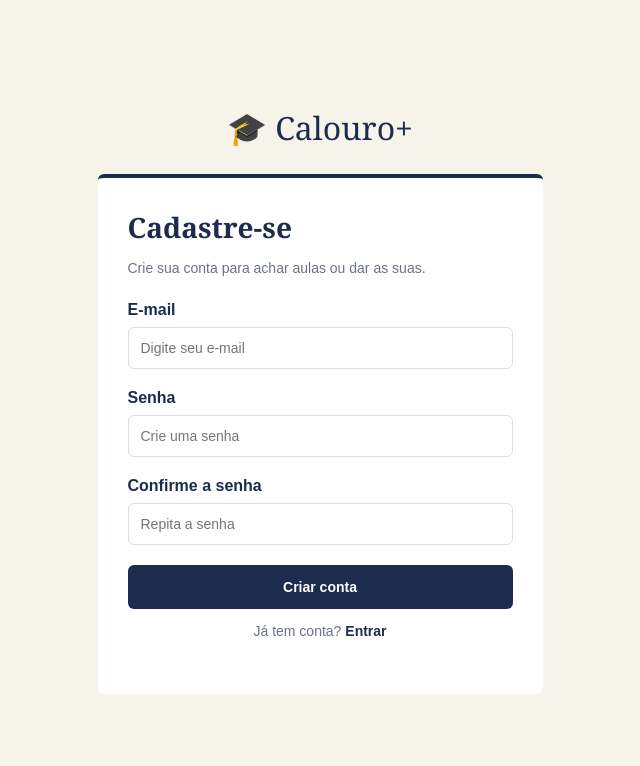
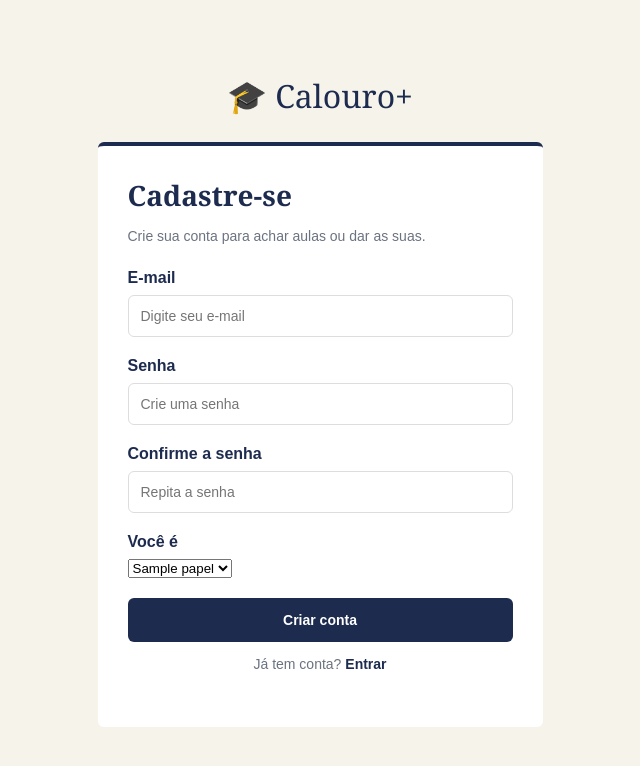
Before and after one commit to miguel-peters/INF1039-3WB-2026.2, a Django app: page /cadastro/ in a window 1280 px wide. Shown: the top 766 px of the page, without its empty margins (320-960 px from the left). Run offline with Django 5.2, Linux system fonts and the light colour scheme; tables that the repository leaves empty hold one stand-in row (values such as "Sample post").

Commit message:
Cadastro conectado ao banco

```diff
--- a/calouroPlus/calouroPlusApp/templates/cadastro.html
+++ b/calouroPlus/calouroPlusApp/templates/cadastro.html
@@ -31,6 +31,15 @@
                 <input type="password" id="confirmar-senha" placeholder="Repita a senha">
             </div>
 
+            <div class="campo">
+                <label for="papel">Você é</label>
+                <select id="papel" name="papel">
+                    {% for papel in papeis %}
+                        <option value="{{ papel.nome }}">{{ papel.nome }}</option>
+                    {% endfor %}
+                </select>
+            </div>
+
             <button type="submit">Criar conta</button>
         </form>
 
--- a/calouroPlus/calouroPlusApp/views.py
+++ b/calouroPlus/calouroPlusApp/views.py
@@ -4,7 +4,7 @@ from django.contrib.auth.decorators import login_required
 from django.shortcuts import redirect, render
 
 from .forms import LoginForm
-from .models import Aula, Usuario, Chat, Curso
+from .models import Aula, Usuario, Chat, Papel
 
 
 def login_view(request):
@@ -37,11 +37,11 @@ def perfil(request):
     return render(request, 'perfil.html')
 
 def cadastro(request):
-    return render(request, 'cadastro.html')
+    papeis = Papel.objects.all()
+    return render(request, 'cadastro.html', {"papeis": papeis})
 
 def completar_cadastro(request):
-    cursos = Curso.objects.all()
-    return render(request, 'completar_cadastro.html', {"cursos": cursos})
+    return render(request, 'completar_cadastro.html')
 
 def chat(request):
     mensagens = Chat.objects.all()
```
Also changed, not shown: calouroPlus/calouroPlusApp/templates/completar_cadastro.html (+4 -3 lines).
